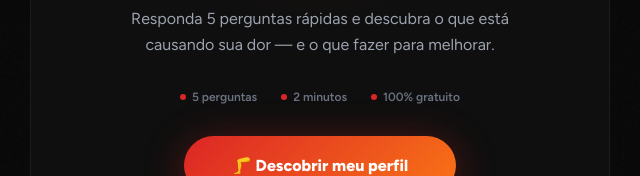
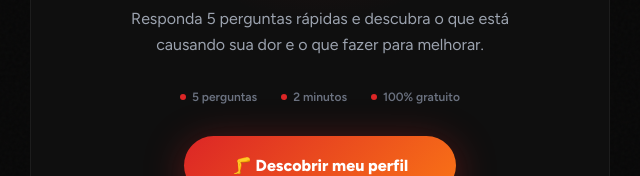
Before and after one commit to fabianadelgadon/Fit-Free-Joelhos---Prof-Rafael-Faccina, a plain HTML site: page quiz.html in a window 1280 px wide. Shown: the part 337-513 px from the top of the page, 320-960 px from the left. Drawn offline with Linux system fonts and the light colour scheme.

Commit message:
Update quiz.html

```diff
--- a/quiz.html
+++ b/quiz.html
@@ -196,7 +196,7 @@ body{background:var(--bg);font-family:'Figtree',sans-serif;color:var(--white);
     <div class="cover-glow"></div>
     <div class="cover-tag">🦵 Quiz Gratuito</div>
     <h1 class="cover-h1">QUAL É O<br>PROBLEMA DO<br>SEU <em>JOELHO?</em></h1>
-    <p class="cover-sub">Responda 5 perguntas rápidas e descubra o que está causando sua dor — e o que fazer para melhorar.</p>
+    <p class="cover-sub">Responda 5 perguntas rápidas e descubra o que está causando sua dor e o que fazer para melhorar.</p>
     <div class="cover-meta">
       <div class="meta-item"><div class="meta-dot"></div>5 perguntas</div>
       <div class="meta-item"><div class="meta-dot"></div>2 minutos</div>
```
